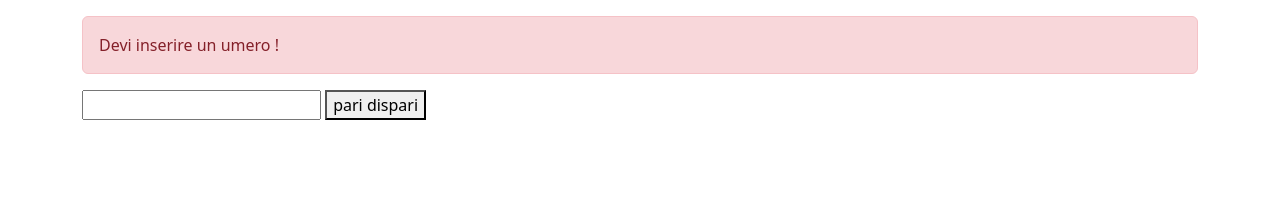
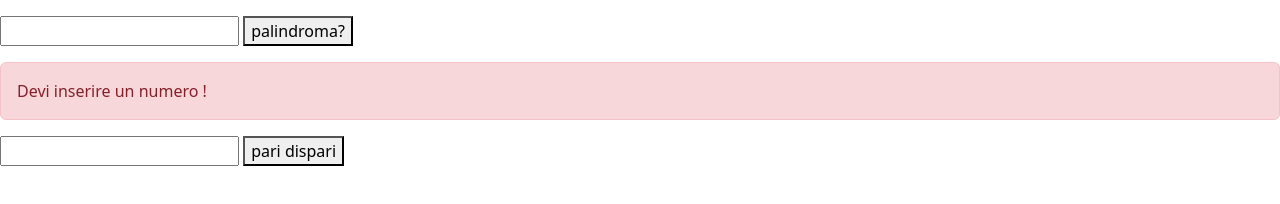
Before and after one commit to LorenzoCastiglion/js-paliedispari, a plain HTML site: page index.html in a window 1280 px wide. Both pictures are taken after a click on the button "pari dispari". Drawn offline with nearby package versions, Linux system fonts and the light colour scheme.

Commit message:
parte check palindromo terminata

```diff
--- a/index.html
+++ b/index.html
@@ -20,10 +20,17 @@
 </head>
 
 <body>
- <div class="container mt-3">
+  <div class="container1 mt-3">
+    <input type="text" name="parola" id="parola">
+    <button id="btn1">palindroma? </button>
+    <h1 id="textPal"></h1>
+      </div>
+
+
+ <div class="container2 mt-3">
 <input type="text" name="numero" id="numero">
-<button>pari dispari</button>
-<h1></h1>
+<button id="btn2">pari dispari</button>
+<h1 id="testo"></h1>
   </div>
 
   <script src="js/script.js"></script>
--- a/js/libreria.js
+++ b/js/libreria.js
@@ -20,10 +20,16 @@ function removeFirstNotification(){
     console.log(alertToRemove);
    if(alertToRemove) alertToRemove.remove();
 }
-const parola = 'pippo';
-const parolaLen = parola.length;
-let parolaGirata = parola.split('').reverse().join('');
+
+// const parolaLen = parola.length;
+// let parolaGirata = parola.split('').reverse().join('');
+
+function palindrome(str) {
+    let parola = str.toLowerCase();
+    let parolaGirata = parola.split('').reverse().join('');
+    return parolaGirata === parola;
+}
 // for(let i = parolaLen - 1; i >= 0; i-- ){
 //     parolaGirata += parola.charAt(i);
 // }
-console.log(parolaGirata);
+// console.log(parolaGirata);
--- a/js/script.js
+++ b/js/script.js
@@ -1,25 +1,59 @@
 "use strict";
 
 
-  const container = document.querySelector('.container');
+  const container1 = document.querySelector('.container1');
+  const container2 = document.querySelector('.container2');
 
-const bottone = document.querySelector('button');
-const inputTag = document.getElementById('numero');
-const testo = document.querySelector('h1');
+const btn1 = document.getElementById('btn1');
+const btn2 = document.getElementById('btn2');
+const inputTag1 = document.getElementById('parola');
+const inputTag2 = document.getElementById('numero');
+const testo = document.getElementById('testo');
+const textPal = document.getElementById('textPal');
 
-bottone.addEventListener('click', function(){
-    const num = parseInt(inputTag.value);
 
-   if(isNaN(num)){
+
+//dfinizione funzione per palindromia invocando funzione in libreria
+btn1.addEventListener('click', function(){
+  const str = inputTag1.value;
+
+  if(!inputTag1.value){
+    removeFirstNotification()
     testo.innerHTML = '';
-    const divAlert = notificationError('Devi inserire un  umero !');
-    container.prepend(divAlert);
+    const divAlert = notificationError('scrivi qualcosa !');
+    container1.prepend(divAlert);
+    return;
+
+  }else if(palindrome(str)){
+  textPal.innerHTML = str + ' è una parola palindroma';
+    }else{
+         textPal.innerHTML = 'direi che ' + str + ' non è decisamente una parola palidroma';
+      }
+      inputTag1.value = '';
+  });
+
+
+
+
+// funzione per determinare pari o dispari numero imputato
+btn2.addEventListener('click', function(){
+  const num = parseInt(inputTag2.value);
+
+  if(isNaN(num)){
+    removeFirstNotification()
+    testo.innerHTML = '';
+    const divAlert = notificationError('Devi inserire un numero !');
+    container2.prepend(divAlert);
     return;
    }
-   removeFirstNotification();
-   if(isEven(num)){
+
+
+
+
+   if(isEven(somma)){
        testo.innerHTML = 'Il numero è pari !';
    } else {
         testo.innerHTML = 'Il numero è dispari !';
    }
+   inputTag2.value = '';
 })
```
